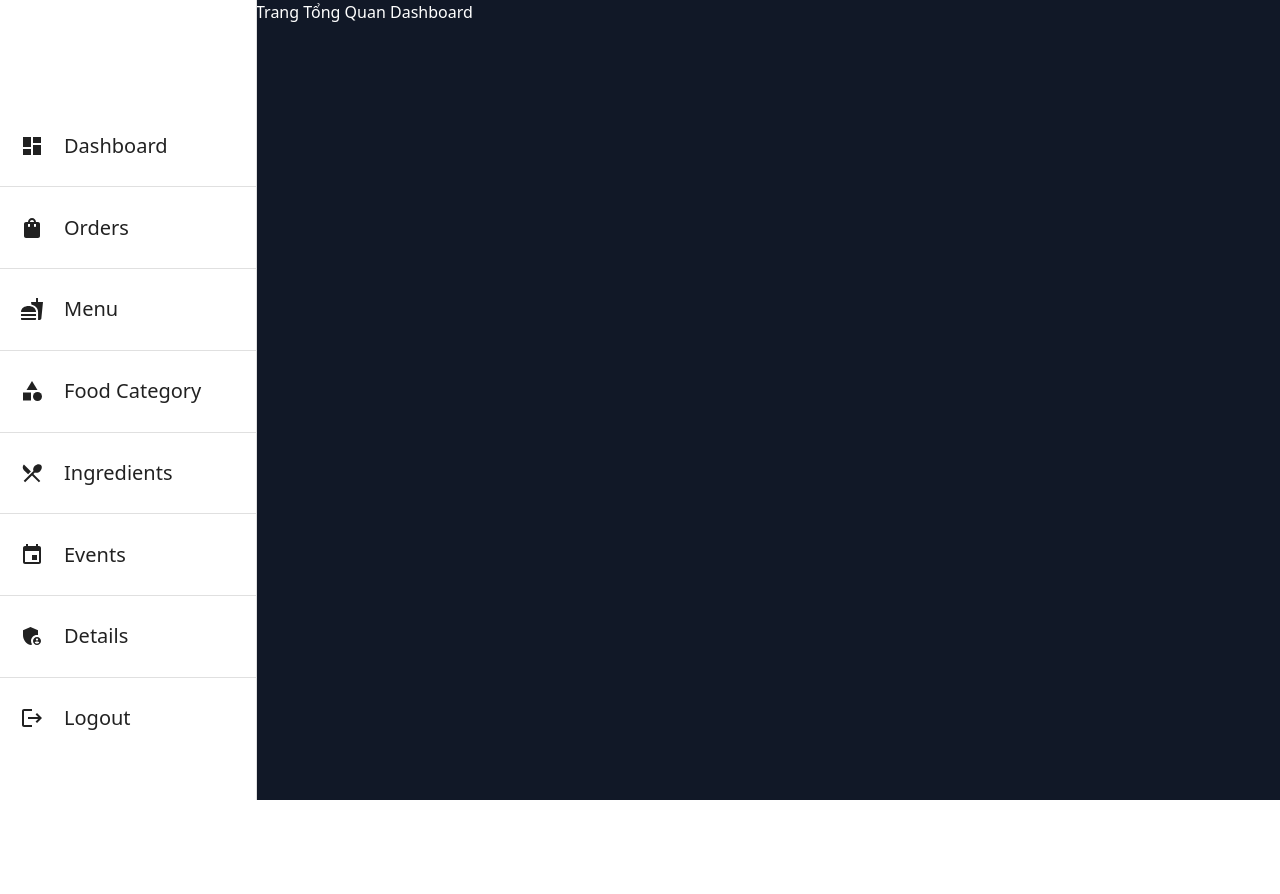
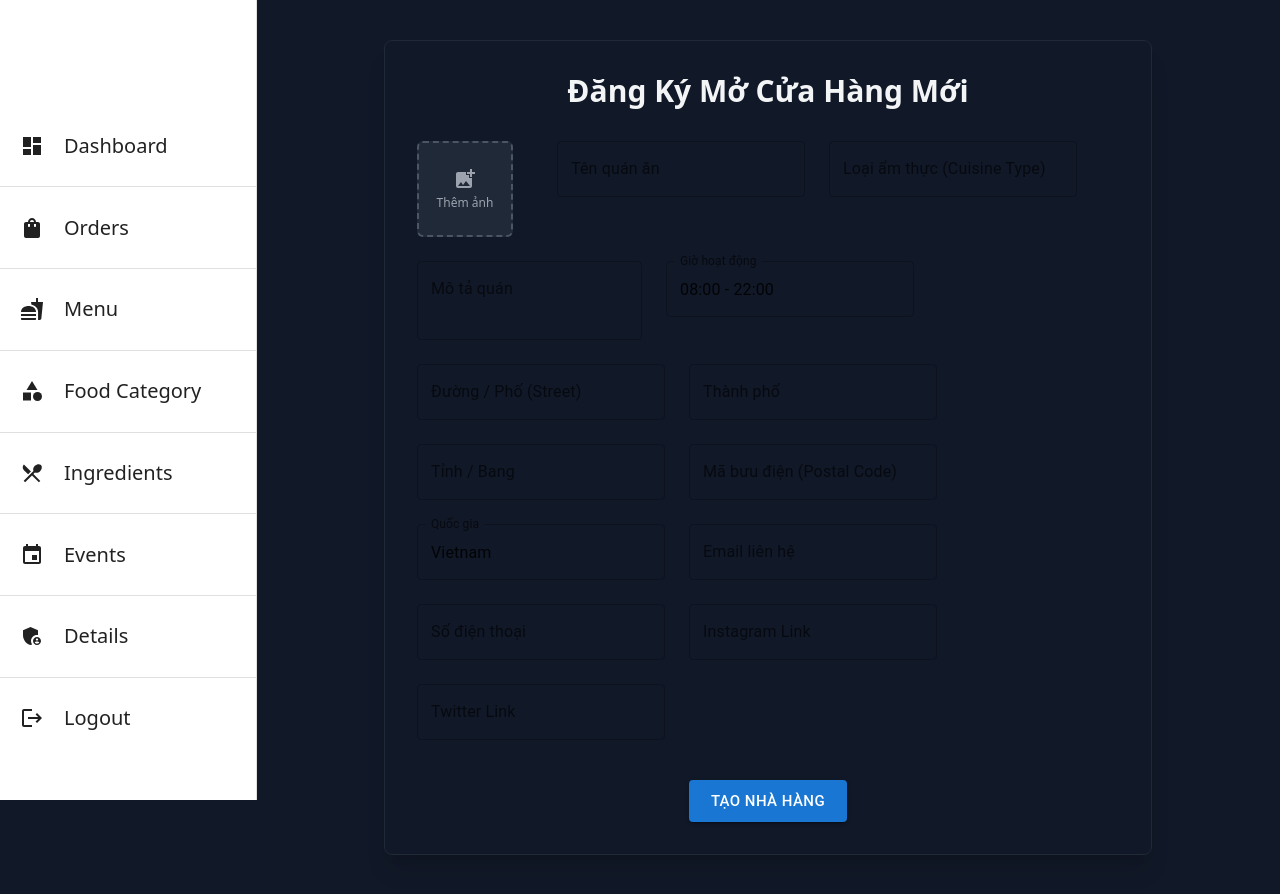
Before and after one commit to lequocanh1401/online-food-ordering, a React (Vite) app in the folder frontend/food-ordering-frontend/: page /admin/restaurant in a window 1280 px wide. Shown: the top 894 px of the page. Before the commit the page ends 800 px from the top, so only its background shows below. Built offline with nearby package versions, Linux system fonts and the light colour scheme.

Commit message:
feat: integrate Cloudinary upload and build create restaurant form with Formik

```diff
--- a/frontend/food-ordering-frontend/src/components/Admin/CreateRestaurantForm.jsx
+++ b/frontend/food-ordering-frontend/src/components/Admin/CreateRestaurantForm.jsx
@@ -1,94 +1,178 @@
-import React from 'react';
-import { Button, TextField } from '@mui/material';
-import { Formik, Field, Form, ErrorMessage } from 'formik';
-import * as Yup from 'yup';
-import { useDispatch } from 'react-redux';
-import { createRestaurant } from '../../State/Restaurant/Action';
+import React, { useState } from 'react';
+import { useFormik } from 'formik';
+import { TextField, Button, Grid, IconButton, CircularProgress } from '@mui/material';
+import AddPhotoAlternateIcon from '@mui/icons-material/AddPhotoAlternate';
+import CloseIcon from '@mui/icons-material/Close';
+import { uploadImageToCloudinary } from '../util/uploadToCloudinary';
 
 const initialValues = {
-    name: "", description: "", cuisineType: "", streetAddress: "",
-    city: "", state: "", postalCode: "", openingHours: "T2 - CN: 08:00 AM - 10:00 PM",
-    imageUrl: "" // Tạm thời dùng link ảnh copy trên mạng cho nhanh
+    name: "",
+    description: "",
+    cuisineType: "",
+    openingHours: "08:00 - 22:00",
+    streetAddress: "",
+    city: "",
+    stateProvince: "",
+    postalCode: "",
+    country: "Vietnam",
+    email: "",
+    mobile: "",
+    twitter: "",
+    instagram: ""
 };
 
-const validationSchema = Yup.object().shape({
-    name: Yup.string().required("Vui lòng nhập tên quán"),
-    description: Yup.string().required("Vui lòng nhập mô tả"),
-    cuisineType: Yup.string().required("Loại hình ẩm thực (vd: Đồ nướng, Trà sữa...)"),
-    streetAddress: Yup.string().required("Vui lòng nhập số nhà, tên đường"),
-    city: Yup.string().required("Vui lòng nhập Quận / Huyện"),
-    state: Yup.string().required("Vui lòng nhập Tỉnh / Thành phố"),
-    postalCode: Yup.string().required("Vui lòng nhập mã bưu điện"),
-});
+export const CreateRestaurantForm = () => {
+    const [uploadImage, setUploadImage] = useState(false);
+    const [images, setImages] = useState([]);
 
-export const CreateRestaurantForm = () => {
-    const dispatch = useDispatch();
-    const jwt = localStorage.getItem("jwt");
-
-    const handleSubmit = (values) => {
-        const data = {
+    const formik = useFormik({
+        initialValues,
+        onSubmit: (values) => {
+            const reqData = {
                 name: values.name,
                 description: values.description,
                 cuisineType: values.cuisineType,
+                openingHours: values.openingHours,
                 address: {
                     streetAddress: values.streetAddress,
                     city: values.city,
-                state: values.state,
+                    stateProvince: values.stateProvince,
                     postalCode: values.postalCode,
-                country: "Vietnam"
+                    country: values.country
                 },
-            // Điền sẵn dữ liệu ảo vào đây để tránh Backend bị NullPointerException
                 contactInformation: {
-                email: "restaurant@gmail.com",
-                mobile: "0123456789",
-                twitter: "",
-                instagram: ""
+                    email: values.email,
+                    mobile: values.mobile,
+                    twitter: values.twitter,
+                    instagram: values.instagram
                 },
-            openingHours: values.openingHours,
-            // Đảm bảo mảng ảnh không bị rỗng
-            images: [values.imageUrl || "https://images.pexels.com/photos/262047/pexels-photo-262047.jpeg"]
+                images: images
+            };
+            console.log("Dữ liệu Form Tạo Nhà Hàng chuẩn bị gửi đi:", reqData);
+            alert("Đã ghi nhận dữ liệu form! Hãy kiểm tra Console F12 để xem cấu trúc.");
+            // Lát nữa ở Phần 3 sẽ chèn lệnh dispatch nối API xuống Java ở đây
+        }
+    });
+
+    const handleImageChange = async (e) => {
+        const file = e.target.files[0];
+        if (file) {
+            setUploadImage(true);
+            try {
+                const url = await uploadImageToCloudinary(file);
+                setImages((prev) => [...prev, url]);
+                console.log("Đã upload ảnh thành công lên Cloudinary. Đường link ảnh thật:", url);
+            } catch (error) {
+                console.error("Lỗi khi tải ảnh lên Cloudinary:", error);
+            } finally {
+                setUploadImage(false);
+            }
+        }
     };
 
-        dispatch(createRestaurant({ data, token: jwt }));
+    const handleRemoveImage = (index) => {
+        setImages(images.filter((_, i) => i !== index));
     };
 
     return (
-        <div className='py-10 px-5 lg:flex items-center justify-center min-h-screen'>
-            <div className='lg:max-w-4xl w-full bg-[#1f2937] p-8 rounded-lg shadow-xl'>
-                <h1 className='font-bold text-2xl text-center text-white mb-8'>ĐĂNG KÝ QUÁN ĂN MỚI</h1>
+        <div className='py-10 px-5 lg:px-20 min-h-screen text-white'>
+            <div className='max-w-3xl mx-auto bg-gray-900 p-8 rounded-lg border border-gray-800 shadow-xl'>
+                <h1 className='text-3xl font-bold text-center mb-8 text-gray-100'>Đăng Ký Mở Cửa Hàng Mới</h1>
 
-                <Formik initialValues={initialValues} validationSchema={validationSchema} onSubmit={handleSubmit}>
-                    {({ touched, errors }) => (
-                        <Form className="space-y-5">
-                            <div className='flex gap-5'>
-                                <Field as={TextField} name="name" label="Tên Quán ĂN" fullWidth variant="outlined" error={touched.name && Boolean(errors.name)} helperText={<ErrorMessage name="name" />} sx={{ input: { color: 'white' }, label: { color: 'gray' }, fieldset: { borderColor: 'gray' } }} />
-                                <Field as={TextField} name="cuisineType" label="Loại Ẩm Thực (VD: Pizza, Món Việt...)" fullWidth variant="outlined" error={touched.cuisineType && Boolean(errors.cuisineType)} helperText={<ErrorMessage name="cuisineType" />} sx={{ input: { color: 'white' }, label: { color: 'gray' }, fieldset: { borderColor: 'gray' } }} />
+                <form onSubmit={formik.handleSubmit} className='space-y-6'>
+                    <Grid container spacing={3}>
+                        {/* Khu vực Upload Ảnh */}
+                        <Grid item="true" xs={12} className='flex flex-wrap gap-5 items-center'>
+                            <input
+                                accept='image/*'
+                                id='fileInput'
+                                style={{ display: 'none' }}
+                                type='file'
+                                onChange={handleImageChange}
+                            />
+                            <label htmlFor='fileInput'>
+                                <span className='w-24 h-24 cursor-pointer flex flex-col items-center justify-center border-2 border-dashed border-gray-600 rounded-md hover:border-gray-400 bg-gray-800 transition-colors'>
+                                    {uploadImage ? (
+                                        <CircularProgress size={24} color="inherit" />
+                                    ) : (
+                                        <>
+                                            <AddPhotoAlternateIcon className='text-gray-400' />
+                                            <span className='text-xs text-gray-400 mt-1'>Thêm ảnh</span>
+                                        </>
+                                    )}
+                                </span>
+                            </label>
+
+                            {/* Danh sách ảnh đã upload thành công */}
+                            <div className='flex flex-wrap gap-3'>
+                                {images.map((imgUrl, index) => (
+                                    <div key={index} className='relative w-24 h-24 border border-gray-700 rounded-md overflow-hidden'>
+                                        <img src={imgUrl} alt="restaurant" className='w-full h-full object-cover' />
+                                        <IconButton
+                                            size='small'
+                                            onClick={() => handleRemoveImage(index)}
+                                            sx={{ position: 'absolute', top: 2, right: 2, bgcolor: 'rgba(0,0,0,0.6)', color: 'white', '&:hover': { bgcolor: 'rgba(0,0,0,0.8)' } }}
+                                        >
+                                            <CloseIcon sx={{ fontSize: 16 }} />
+                                        </IconButton>
                                     </div>
+                                ))}
+                            </div>
+                        </Grid>
 
-                            <Field as={TextField} name="description" label="Mô Tả Ngắn" fullWidth variant="outlined" multiline rows={3} error={touched.description && Boolean(errors.description)} helperText={<ErrorMessage name="description" />} sx={{ textarea: { color: 'white' }, label: { color: 'gray' }, fieldset: { borderColor: 'gray' } }} />
+                        {/* Thông tin cơ bản */}
+                        <Grid item="true" xs={12} lg={6}>
+                            <TextField fullWidth label="Tên quán ăn" name="name" value={formik.values.name} onChange={formik.formikClassName} {...formik.getFieldProps('name')} />
+                        </Grid>
+                        <Grid item="true" xs={12} lg={6}>
+                            <TextField fullWidth label="Loại ẩm thực (Cuisine Type)" name="cuisineType" value={formik.values.cuisineType} onChange={formik.handleChange} {...formik.getFieldProps('cuisineType')} />
+                        </Grid>
+                        <Grid item="true" xs={12}>
+                            <TextField fullWidth multiline rows={2} label="Mô tả quán" name="description" value={formik.values.description} onChange={formik.handleChange} {...formik.getFieldProps('description')} />
+                        </Grid>
+                        <Grid item="true" xs={12} lg={6}>
+                            <TextField fullWidth label="Giờ hoạt động" name="openingHours" value={formik.values.openingHours} onChange={formik.handleChange} {...formik.getFieldProps('openingHours')} />
+                        </Grid>
 
-                            <div className='flex gap-5'>
-                                <Field as={TextField} name="streetAddress" label="Số Nhà, Tên Đường" fullWidth variant="outlined" error={touched.streetAddress && Boolean(errors.streetAddress)} helperText={<ErrorMessage name="streetAddress" />} sx={{ input: { color: 'white' }, label: { color: 'gray' }, fieldset: { borderColor: 'gray' } }} />
-                                <Field as={TextField} name="city" label="Quận / Huyện" fullWidth variant="outlined" error={touched.city && Boolean(errors.city)} helperText={<ErrorMessage name="city" />} sx={{ input: { color: 'white' }, label: { color: 'gray' }, fieldset: { borderColor: 'gray' } }} />
+                        {/* Địa chỉ */}
+                        <Grid item="true" xs={12} lg={6}>
+                            <TextField fullWidth label="Đường / Phố (Street)" name="streetAddress" value={formik.values.streetAddress} onChange={formik.handleChange} {...formik.getFieldProps('streetAddress')} />
+                        </Grid>
+                        <Grid item="true" xs={12} lg={4}>
+                            <TextField fullWidth label="Thành phố" name="city" value={formik.values.city} onChange={formik.handleChange} {...formik.getFieldProps('city')} />
+                        </Grid>
+                        <Grid item="true" xs={12} lg={4}>
+                            <TextField fullWidth label="Tỉnh / Bang" name="stateProvince" value={formik.values.stateProvince} onChange={formik.handleChange} {...formik.getFieldProps('stateProvince')} />
+                        </Grid>
+                        <Grid item="true" xs={12} lg={4}>
+                            <TextField fullWidth label="Mã bưu điện (Postal Code)" name="postalCode" value={formik.values.postalCode} onChange={formik.handleChange} {...formik.getFieldProps('postalCode')} />
+                        </Grid>
+                        <Grid item="true" xs={12}>
+                            <TextField fullWidth label="Quốc gia" name="country" value={formik.values.country} onChange={formik.handleChange} {...formik.getFieldProps('country')} />
+                        </Grid>
+
+                        {/* Liên hệ */}
+                        <Grid item="true" xs={12} lg={6}>
+                            <TextField fullWidth label="Email liên hệ" name="email" value={formik.values.email} onChange={formik.handleChange} {...formik.getFieldProps('email')} />
+                        </Grid>
+                        <Grid item="true" xs={12} lg={6}>
+                            <TextField fullWidth label="Số điện thoại" name="mobile" value={formik.values.mobile} onChange={formik.handleChange} {...formik.getFieldProps('mobile')} />
+                        </Grid>
+                        <Grid item="true" xs={12} lg={6}>
+                            <TextField fullWidth label="Instagram Link" name="instagram" value={formik.values.instagram} onChange={formik.handleChange} {...formik.getFieldProps('instagram')} />
+                        </Grid>
+                        <Grid item="true" xs={12} lg={6}>
+                            <TextField fullWidth label="Twitter Link" name="twitter" value={formik.values.twitter} onChange={formik.handleChange} {...formik.getFieldProps('twitter')} />
+                        </Grid>
+                    </Grid>
+
+                    <div className='pt-4 text-center'>
+                        <Button variant='contained' color='primary' type='submit' size='large' className='w-full lg:w-auto px-10 py-3 font-semibold text-lg'>
+                            Tạo Nhà Hàng
+                        </Button>
                     </div>
-
-                            <div className='flex gap-5'>
-                                <Field as={TextField} name="state" label="Tỉnh / Thành Phố" fullWidth variant="outlined" error={touched.state && Boolean(errors.state)} helperText={<ErrorMessage name="state" />} sx={{ input: { color: 'white' }, label: { color: 'gray' }, fieldset: { borderColor: 'gray' } }} />
-                                <Field as={TextField} name="postalCode" label="Mã Bưu Điện" fullWidth variant="outlined" error={touched.postalCode && Boolean(errors.postalCode)} helperText={<ErrorMessage name="postalCode" />} sx={{ input: { color: 'white' }, label: { color: 'gray' }, fieldset: { borderColor: 'gray' } }} />
-                            </div>
-
-                            <div className='flex gap-5'>
-                                <Field as={TextField} name="openingHours" label="Giờ Mở Cửa" fullWidth variant="outlined" sx={{ input: { color: 'white' }, label: { color: 'gray' }, fieldset: { borderColor: 'gray' } }} />
-                                <Field as={TextField} name="imageUrl" label="Link Ảnh Của Quán (Copy link trên mạng dán vào)" fullWidth variant="outlined" sx={{ input: { color: 'white' }, label: { color: 'gray' }, fieldset: { borderColor: 'gray' } }} />
-                            </div>
-
-                            <Button fullWidth variant="contained" type="submit" sx={{ mt: 5, py: 1.5, backgroundColor: "#e91e63", '&:hover': { backgroundColor: "#c2185b" } }}>
-                                TẠO NHÀ HÀNG
-                            </Button>
-                        </Form>
-                    )}
-                </Formik>
+                </form>
             </div>
         </div>
-    )
-}
+    );
+};
--- a/frontend/food-ordering-frontend/src/components/Admin/Dashboard.jsx
+++ b/frontend/food-ordering-frontend/src/components/Admin/Dashboard.jsx
@@ -1 +1,11 @@
-export const Dashboard = () => <div>Trang Tổng Quan Dashboard</div>;
+import React from 'react';
+import { CreateRestaurantForm } from './CreateRestaurantForm';
+
+export const Dashboard = () => {
+    return (
+        <div>
+            {/* Gọi Form tạo nhà hàng ra trang chủ Admin để kiểm tra */}
+            <CreateRestaurantForm />
+        </div>
+    );
+};
--- a/frontend/food-ordering-frontend/src/components/Admin/Ingredients.jsx
+++ b/frontend/food-ordering-frontend/src/components/Admin/Ingredients.jsx
@@ -7,10 +7,11 @@ export const Ingredients = () => {
     return (
         <div className='px-2'>
             <Grid container spacing={2}>
-                <Grid item xs={12} lg={8}>
+                {/* Đổi item thành item="true" để React không báo lỗi DOM */}
+                <Grid item="true" xs={12} lg={8}>
                     <IngredientsTable />
                 </Grid>
-                <Grid item xs={12} lg={4}>
+                <Grid item="true" xs={12} lg={4}>
                     <IngredientCategoryTable />
                 </Grid>
             </Grid>
--- /dev/null
+++ b/frontend/food-ordering-frontend/src/components/util/uploadToCloudinary.js
@@ -0,0 +1,17 @@
+export const uploadImageToCloudinary = async (file) => {
+    const uploadData = new FormData();
+    uploadData.append("file", file);
+
+    // Đã điền tên preset và cloud name của bạn
+    uploadData.append("upload_preset", "food_preset");
+    uploadData.append("cloud_name", "dsykdognr");
+
+    // Đã thay cloud name vào link API
+    const res = await fetch(`https://api.cloudinary.com/v1_1/dsykdognr/image/upload`, {
+        method: "post",
+        body: uploadData,
+    });
+
+    const fileData = await res.json();
+    return fileData.url;
+};
```
Lines whose indentation alone changed are shown as unchanged.
